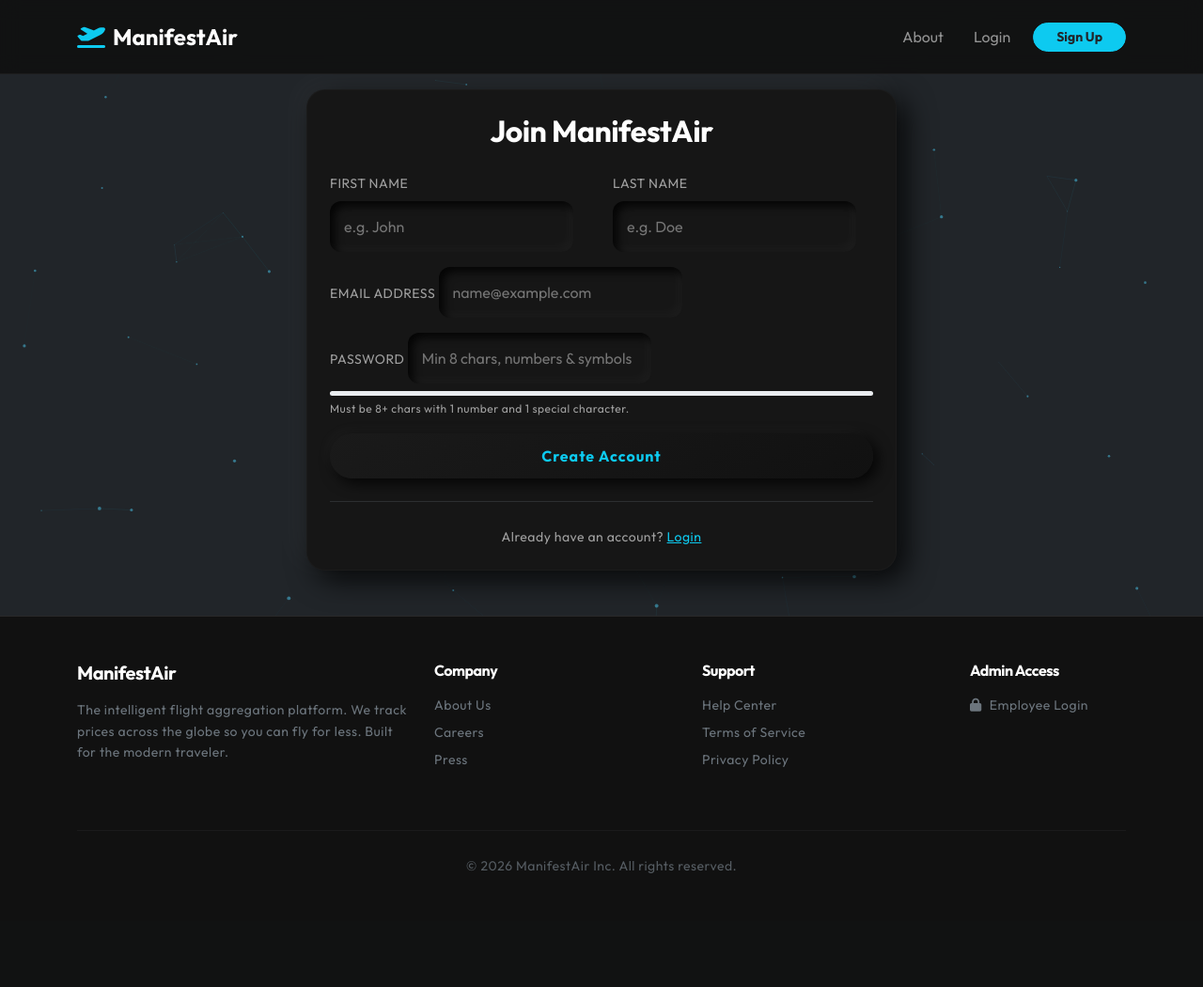
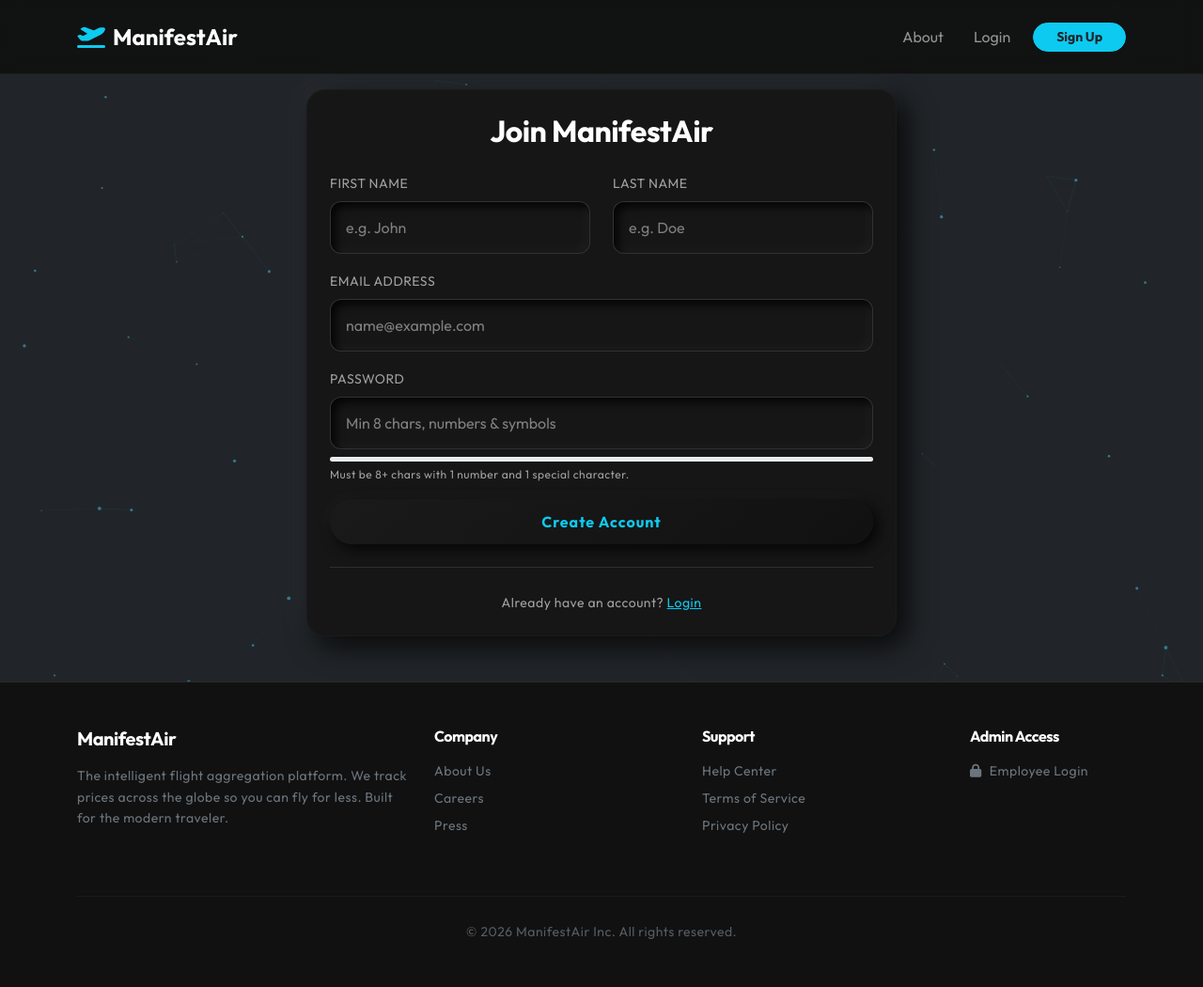
Before and after one commit to Meet1713/ManifestAir, a Flask app: page /auth/register in a window 1280 px wide. Shown: the whole page at 94% size. Before the commit the page ends 929 px from the top, so only its background shows below. Run offline with Flask 3, Linux system fonts and the light colour scheme; data that the repository does not hold is empty; some libraries are stand-ins or nearby versions.

Commit message:
Update style.css

```diff
--- a/app/static/css/style.css
+++ b/app/static/css/style.css
@@ -65,11 +65,13 @@ h1, h2, h3, h4, h5, h6 {
 
 /* --- FIX: INPUT FIELDS (WHITE BOX BUG) --- */
 .neo-input {
+    width: 100%;
+    display: block;
     background-color: var(--surface-dark) !important;
-    border: none !important;
+    border: 1px solid rgba(255, 255, 255, 0.12) !important;
     border-radius: 12px;
     color: #fff !important;
-    padding: 15px;
+    padding: 15px 16px;
     font-family: 'Outfit', sans-serif; /* Ensure inputs use new font */
     box-shadow:
         inset 5px 5px 10px var(--shadow-dark),
@@ -80,14 +82,17 @@ h1, h2, h3, h4, h5, h6 {
 .neo-input:focus {
     outline: none;
     box-shadow:
-        inset 2px 2px 5px var(--shadow-dark),
-        inset -2px -2px 5px var(--shadow-light),
-        0 0 15px rgba(13, 202, 240, 0.2);
-    border-left: 2px solid var(--primary-cyan);
+        inset 1px 1px 3px var(--shadow-dark),
+        inset -1px -1px 3px var(--shadow-light),
+        0 0 12px rgba(13, 202, 240, 0.2);
+    border-left: 1px solid var(--primary-cyan) !important;
     background-color: var(--surface-dark) !important;
     color: #fff !important;
 }
 
+.neo-input::placeholder {
+    color: rgba(255, 255, 255, 0.45);
+}
 /* HACK: Stops Chrome Autofill from turning inputs white */
 input:-webkit-autofill,
 input:-webkit-autofill:hover,
```
